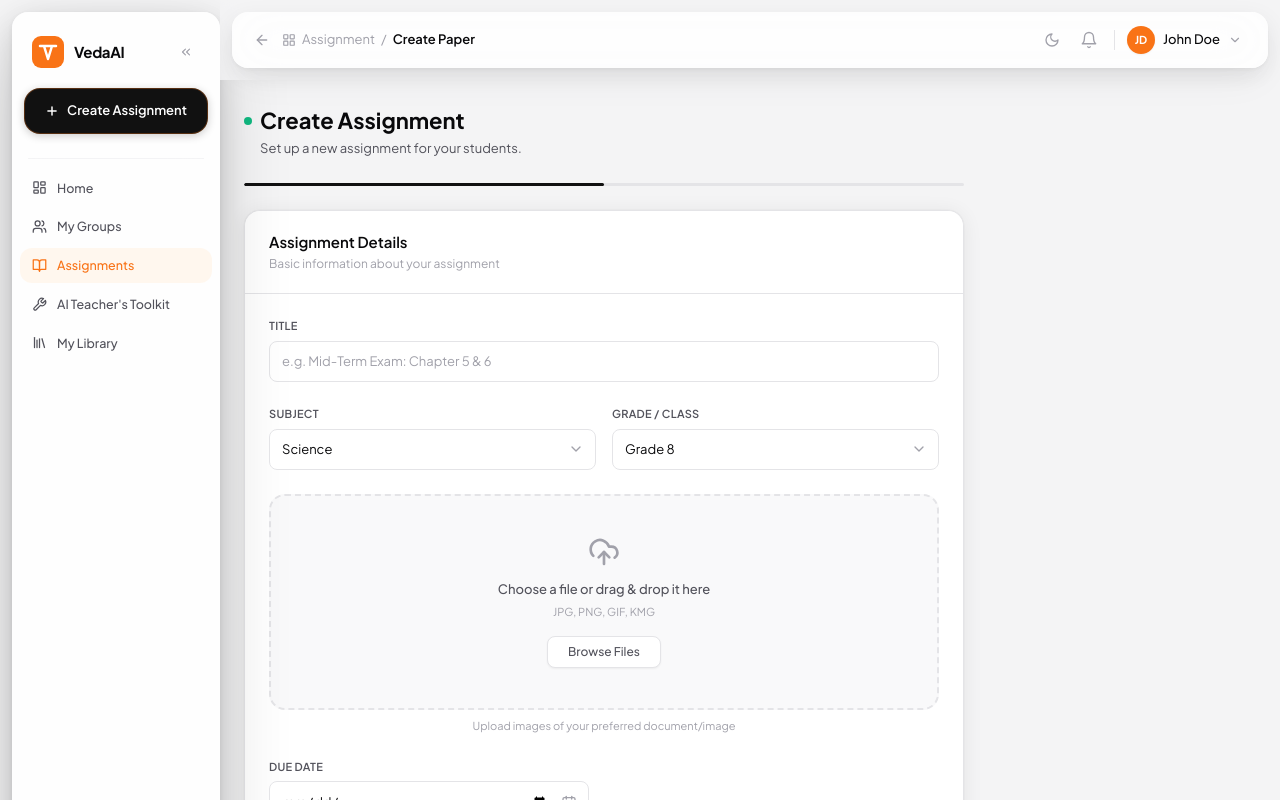
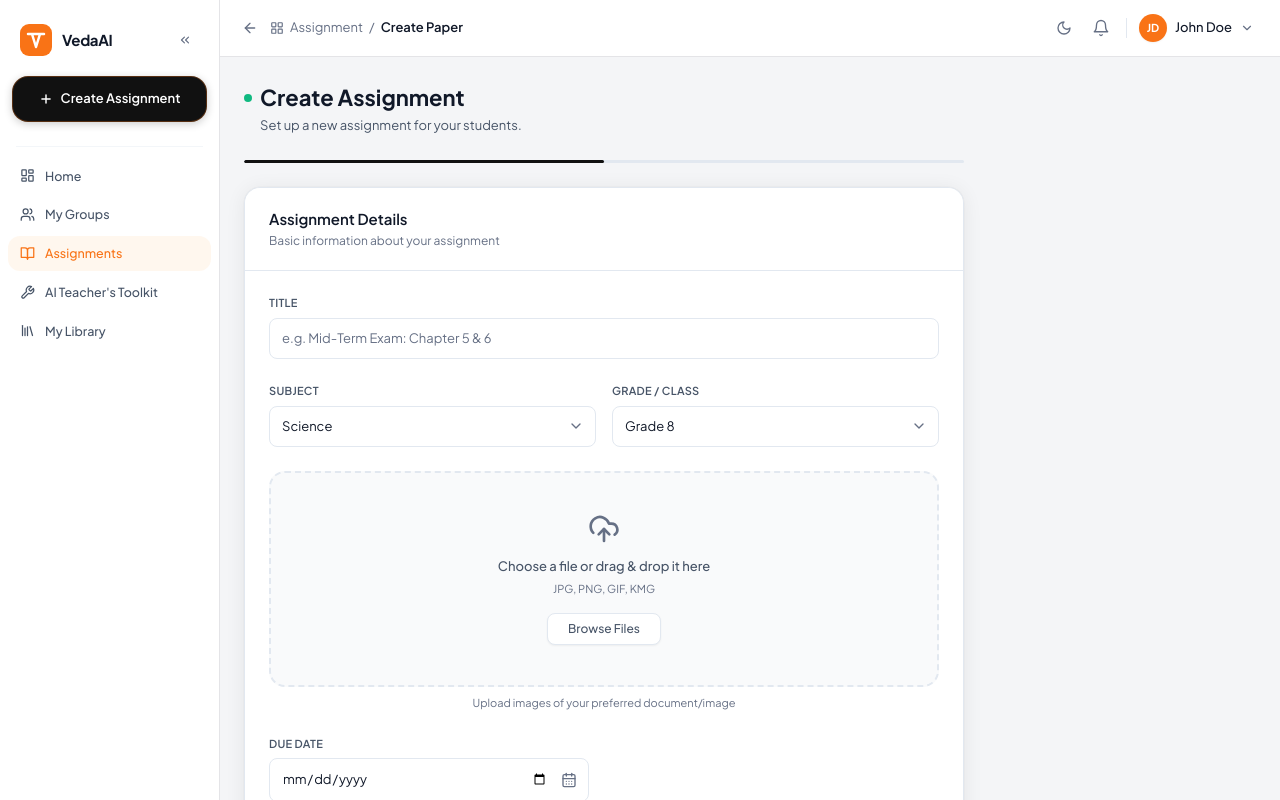
Before and after one commit to chiragkhatri19/veda-ai, a Next.js app in the folder apps/web/: page /assignments/create in a window 1280 px wide. Shown: the top 800 px of the page. Built offline with nearby package versions, Linux system fonts and the light colour scheme.

Commit message:
visual fidelity pass: tokens, flat sidebar, topbar, shadows

```diff
--- a/apps/web/app/globals.css
+++ b/apps/web/app/globals.css
@@ -4,13 +4,13 @@
 
 /* ─── Design tokens ──────────────────────────────────────────────────── */
 :root {
-  --c-bg:       244 244 245;
+  --c-bg:       244 245 247;   /* #F4F5F7 */
   --c-surface:  255 255 255;
-  --c-surface2: 249 249 250;
-  --c-border:   228 228 231;
-  --c-text1:    9 9 11;
-  --c-text2:    82 82 91;
-  --c-text3:    161 161 170;
+  --c-surface2: 249 250 251;
+  --c-border:   226 232 240;
+  --c-text1:    16 24 40;      /* #101828 */
+  --c-text2:    71 84 103;     /* #475467 */
+  --c-text3:    102 112 133;   /* #667085 */
   --c-orange:   249 115 22;
   --c-brand-dark: 17 17 17;
 }
--- a/apps/web/components/assignments/AssignmentCard.tsx
+++ b/apps/web/components/assignments/AssignmentCard.tsx
@@ -37,7 +37,7 @@ export default function AssignmentCard({ assignment, onDelete }: Props) {
   }, []);
 
   return (
-    <div className="group bg-app-surface/[0.97] rounded-2xl p-5 shadow-card hover:shadow-card-hover dark:shadow-[0_2px_8px_rgba(0,0,0,0.2),0_8px_24px_rgba(0,0,0,0.28)] dark:hover:shadow-[0_4px_16px_rgba(0,0,0,0.32),0_16px_40px_rgba(0,0,0,0.44)] transition-shadow duration-200 flex flex-col gap-3 animate-fade-in">
+    <div className="group bg-white dark:bg-app-surface rounded-2xl p-5 shadow-card hover:shadow-card-hover dark:shadow-[0_2px_8px_rgba(0,0,0,0.2),0_8px_24px_rgba(0,0,0,0.28)] dark:hover:shadow-[0_4px_16px_rgba(0,0,0,0.32),0_16px_40px_rgba(0,0,0,0.44)] transition-shadow duration-200 flex flex-col gap-3 animate-fade-in">
       {/* Top row: title + menu */}
       <div className="flex items-start justify-between gap-2">
         <Link href={`/assignments/${assignment.id}`} className="flex-1 min-w-0">
--- a/apps/web/components/assignments/EmptyState.tsx
+++ b/apps/web/components/assignments/EmptyState.tsx
@@ -55,7 +55,7 @@ export default function EmptyState({ hasSearch }: Props) {
     <div className="flex flex-col items-center justify-center py-16 text-center">
       <EmptyIllustration />
       <div className="animate-slide-up">
-        <h3 className="text-[18px] font-semibold text-app-text-primary mb-3">
+        <h3 className="text-[20px] font-bold tracking-tight text-app-text-primary mb-3">
           {hasSearch ? 'No results found' : 'No assignments yet'}
         </h3>
         <p className="text-[13px] text-app-text-secondary mb-8 max-w-[320px] leading-relaxed">
--- a/apps/web/components/layout/Sidebar.tsx
+++ b/apps/web/components/layout/Sidebar.tsx
@@ -79,7 +79,7 @@ function CollapsedSidebar({ onExpand }: { onExpand?: () => void }) {
           <button
             onClick={onExpand}
             title="Expand sidebar"
-            className="w-7 h-7 flex items-center justify-center rounded-lg text-app-text-muted hover:bg-white/20 dark:hover:bg-white/10 hover:text-app-text-primary transition-colors"
+            className="w-7 h-7 flex items-center justify-center rounded-lg text-app-text-muted hover:bg-zinc-100 dark:hover:bg-zinc-800 hover:text-app-text-primary transition-colors"
           >
             <ChevronsRight className="w-3.5 h-3.5" />
           </button>
@@ -110,7 +110,7 @@ function CollapsedSidebar({ onExpand }: { onExpand?: () => void }) {
               className={`relative flex items-center justify-center w-9 h-9 rounded-xl mx-auto transition-colors ${
                 active
                   ? 'bg-orange-50/90 dark:bg-orange-950/40 text-brand-orange'
-                  : 'text-app-text-muted hover:bg-white/30 dark:hover:bg-white/10 hover:text-app-text-primary'
+                  : 'text-app-text-muted hover:bg-zinc-100 dark:hover:bg-zinc-800 hover:text-app-text-primary'
               }`}
             >
               <Icon className="w-[16px] h-[16px]" />
@@ -132,7 +132,7 @@ function CollapsedSidebar({ onExpand }: { onExpand?: () => void }) {
           className={`flex items-center justify-center w-9 h-9 rounded-xl transition-colors ${
             pathname === '/settings'
               ? 'bg-orange-50/90 dark:bg-orange-950/40 text-brand-orange'
-              : 'text-app-text-muted hover:bg-white/30 dark:hover:bg-white/10 hover:text-app-text-primary'
+              : 'text-app-text-muted hover:bg-zinc-100 dark:hover:bg-zinc-800 hover:text-app-text-primary'
           }`}
         >
           <Settings className="w-[16px] h-[16px]" />
@@ -173,7 +173,7 @@ function ExpandedSidebar({ onClose, width, onCollapse }: { onClose?: () => void;
             <button
               onClick={onCollapse}
               title="Collapse sidebar"
-              className="hidden md:flex w-7 h-7 items-center justify-center rounded-lg text-app-text-muted hover:bg-white/20 dark:hover:bg-white/10 hover:text-app-text-primary transition-colors"
+              className="hidden md:flex w-7 h-7 items-center justify-center rounded-lg text-app-text-muted hover:bg-zinc-100 dark:hover:bg-zinc-800 hover:text-app-text-primary transition-colors"
             >
               <ChevronsLeft className="w-3.5 h-3.5" />
             </button>
@@ -181,7 +181,7 @@ function ExpandedSidebar({ onClose, width, onCollapse }: { onClose?: () => void;
           {onClose && (
             <button
               onClick={onClose}
-              className="md:hidden p-1.5 rounded-lg text-app-text-muted hover:text-app-text-primary hover:bg-white/20 dark:hover:bg-white/10 transition-colors"
+              className="md:hidden p-1.5 rounded-lg text-app-text-muted hover:text-app-text-primary hover:bg-zinc-100 dark:hover:bg-zinc-800 transition-colors"
             >
               <X className="w-4 h-4" />
             </button>
@@ -219,7 +219,7 @@ function ExpandedSidebar({ onClose, width, onCollapse }: { onClose?: () => void;
               className={`flex items-center gap-2.5 px-3 py-2 rounded-xl text-[12.5px] font-medium active:scale-[0.98] transition-[background-color,color,transform] duration-100 ${
                 active
                   ? 'bg-orange-50/90 dark:bg-orange-950/40 text-brand-orange'
-                  : 'text-app-text-secondary hover:bg-white/30 dark:hover:bg-white/10 hover:text-app-text-primary'
+                  : 'text-app-text-secondary hover:bg-zinc-100 dark:hover:bg-zinc-800 hover:text-app-text-primary'
               }`}
             >
               <Icon className={`w-[15px] h-[15px] shrink-0 ${active ? 'text-brand-orange' : ''}`} />
@@ -247,7 +247,7 @@ function ExpandedSidebar({ onClose, width, onCollapse }: { onClose?: () => void;
           className={`flex items-center gap-2.5 px-3 py-2 rounded-xl text-[12.5px] font-medium active:scale-[0.98] transition-[background-color,color,transform] duration-100 ${
             pathname === '/settings'
               ? 'bg-orange-50/90 dark:bg-orange-950/40 text-brand-orange'
-              : 'text-app-text-secondary hover:bg-white/30 dark:hover:bg-white/10 hover:text-app-text-primary'
+              : 'text-app-text-secondary hover:bg-zinc-100 dark:hover:bg-zinc-800 hover:text-app-text-primary'
           }`}
         >
           <Settings className={`w-[15px] h-[15px] shrink-0 ${pathname === '/settings' ? 'text-brand-orange' : ''}`} />
@@ -265,7 +265,7 @@ function ExpandedSidebar({ onClose, width, onCollapse }: { onClose?: () => void;
           href="/settings"
           onClick={onClose}
           title={showLabels ? undefined : `${school} · ${city}`}
-          className="flex items-center gap-3 px-3 py-2.5 rounded-xl hover:bg-white/30 dark:hover:bg-white/10 active:scale-[0.98] transition-[background-color,transform] duration-100 mt-1"
+          className="flex items-center gap-3 px-3 py-2.5 rounded-xl hover:bg-zinc-100 dark:hover:bg-zinc-800 active:scale-[0.98] transition-[background-color,transform] duration-100 mt-1"
         >
           <div className="w-8 h-8 rounded-full bg-brand-orange flex items-center justify-center text-white text-[11px] font-bold shrink-0 shadow-sm">
             {avatarInitials}
@@ -343,13 +343,12 @@ export default function Sidebar({ open, onClose, width, onResize }: SidebarProps
 
   return (
     <>
-      {/* ── Desktop: floating glass card ────────────────────────────────── */}
+      {/* ── Desktop: flat white sidebar ─────────────────────────────────── */}
       <div
-        className="hidden md:block shrink-0 relative transition-[width] duration-150 ease-out pl-3 py-3"
+        className="hidden md:block shrink-0 relative bg-white dark:bg-app-surface border-r border-zinc-200 dark:border-zinc-800 transition-[width] duration-150 ease-out"
         style={{ width: displayWidth }}
       >
-        {/* Glass card — bg-app-surface at 85% lets canvas gradient show through */}
-        <div className="h-full w-full rounded-2xl overflow-hidden bg-app-surface/85 backdrop-blur-xl shadow-sidebar dark:bg-app-surface/80 dark:shadow-[0_0_0_1px_rgba(255,255,255,0.07),0_4px_24px_rgba(0,0,0,0.65),0_32px_80px_rgba(0,0,0,0.65)]">
+        <div className="h-full w-full overflow-hidden">
           {collapsed ? (
             <CollapsedSidebar onExpand={toggleCollapse} />
           ) : (
@@ -357,9 +356,9 @@ export default function Sidebar({ open, onClose, width, onResize }: SidebarProps
           )}
         </div>
 
-        {/* Drag handle aligned to card edges via top-3 bottom-3 */}
+        {/* Drag handle */}
         <div
-          className="absolute top-3 right-0 bottom-3 w-4 z-20 cursor-col-resize group flex items-center justify-end"
+          className="absolute top-0 right-0 bottom-0 w-4 z-20 cursor-col-resize group flex items-center justify-end"
           onMouseDown={handleDragStart}
           onDoubleClick={toggleCollapse}
           title="Drag to resize · Double-click to collapse"
@@ -370,7 +369,7 @@ export default function Sidebar({ open, onClose, width, onResize }: SidebarProps
 
       {/* ── Mobile drawer — solid bg, no glass ──────────────────────────── */}
       <div
-        className={`md:hidden fixed inset-y-0 left-0 z-40 bg-app-surface transition-transform duration-200 ease-in-out shadow-[4px_0_32px_rgba(0,0,0,0.14)] dark:shadow-[4px_0_32px_rgba(0,0,0,0.6)] ${
+        className={`md:hidden fixed inset-y-0 left-0 z-40 bg-white dark:bg-app-surface border-r border-zinc-200 dark:border-zinc-800 transition-transform duration-200 ease-in-out shadow-[4px_0_24px_rgba(16,24,40,0.10)] dark:shadow-[4px_0_32px_rgba(0,0,0,0.6)] ${
           open ? 'translate-x-0' : '-translate-x-full'
         }`}
         style={{ width: SIDEBAR_DEFAULT }}
--- a/apps/web/components/layout/TopBar.tsx
+++ b/apps/web/components/layout/TopBar.tsx
@@ -31,6 +31,21 @@ function resolveCrumb(pathname: string) {
   return { label: 'VedaAI' };
 }
 
+function VedaAILogo() {
+  return (
+    <svg width="28" height="28" viewBox="0 0 32 32" fill="none">
+      <rect width="32" height="32" rx="9" fill="#F97316" />
+      <path
+        d="M8 10h16M12 10l4 13 4-13"
+        stroke="white"
+        strokeWidth="2.5"
+        strokeLinecap="round"
+        strokeLinejoin="round"
+      />
+    </svg>
+  );
+}
+
 interface Props {
   onMenuToggle?: () => void;
 }
@@ -46,29 +61,47 @@ export default function TopBar({ onMenuToggle }: Props) {
 
   const closePanel = useCallback(() => setPanelOpen(false), []);
 
+  const BellButton = (
+    <div ref={bellRef} className="relative">
+      <button
+        onClick={() => setPanelOpen((p) => !p)}
+        aria-label="Notifications"
+        aria-expanded={panelOpen}
+        className={`relative p-2 rounded-lg transition-[background-color,color,transform] duration-100 active:scale-90 ${
+          panelOpen
+            ? 'bg-app-surface-2 text-app-text-primary'
+            : 'text-app-text-muted hover:bg-app-surface-2 hover:text-app-text-primary'
+        }`}
+      >
+        <Bell strokeWidth={1.8} style={{ width: 18, height: 18 }} />
+        {unread > 0 && (
+          <span className="absolute top-1.5 right-1.5 min-w-[8px] h-2 flex items-center justify-center">
+            {unread <= 9 ? (
+              <span className="w-2 h-2 bg-brand-orange rounded-full border-[1.5px] border-app-surface block" />
+            ) : (
+              <span className="text-[9px] font-bold text-white bg-brand-orange rounded-full px-1 leading-none py-px border border-app-surface">
+                {unread}
+              </span>
+            )}
+          </span>
+        )}
+      </button>
+      {panelOpen && <NotificationPanel onClose={closePanel} />}
+    </div>
+  );
+
   return (
-    /*
-     * Outer wrapper: sticky + canvas background fill
-     * The py-3 px-3 creates the visible gap between the floating card and the
-     * viewport edges — the bg-app-bg shows through, matching the canvas layer.
-     * This mirrors the sidebar's pl-3 py-3 floating layout exactly.
-     */
-    /* Wrapper: semi-transparent canvas fill so scrolled content blurs through the gap areas */
-    <div className="sticky top-0 z-30 no-print bg-app-bg/80 backdrop-blur-md py-3 px-3 shrink-0">
-      {/* Glass card — same elevation and glass token as sidebar */}
-      <header className="h-14 bg-app-surface/85 dark:bg-app-surface/80 backdrop-blur-xl rounded-2xl flex items-center px-4 gap-3 shadow-topbar dark:shadow-[0_0_0_1px_rgba(255,255,255,0.07),0_4px_16px_rgba(0,0,0,0.4),0_16px_40px_rgba(0,0,0,0.4)]">
+    <div className="sticky top-0 z-30 no-print bg-white dark:bg-app-surface border-b border-zinc-200 dark:border-zinc-800 shrink-0">
+      <header className="h-14 flex items-center px-4 gap-3">
 
-        {/* Mobile hamburger */}
-        <button
-          onClick={onMenuToggle}
-          className="md:hidden p-2 rounded-lg text-app-text-muted hover:bg-app-surface-2 hover:text-app-text-primary active:scale-90 transition-[background-color,color,transform] duration-100"
-          aria-label="Toggle navigation"
-        >
-          <Menu className="w-5 h-5" />
-        </button>
+        {/* ── Mobile: logo + title ────────────────────────────────────────── */}
+        <div className="md:hidden flex items-center gap-2 flex-1 min-w-0">
+          <VedaAILogo />
+          <span className="text-[15px] font-bold text-app-text-primary tracking-tight">VedaAI</span>
+        </div>
 
-        {/* Breadcrumb — flex-1 so it fills and truncates gracefully */}
-        <div className="flex items-center gap-1.5 flex-1 min-w-0">
+        {/* ── Desktop: breadcrumb ─────────────────────────────────────────── */}
+        <div className="hidden md:flex items-center gap-1.5 flex-1 min-w-0">
           {parent && (
             <Link
               href={parent.href}
@@ -92,43 +125,20 @@ export default function TopBar({ onMenuToggle }: Props) {
           <span className="text-[13px] font-semibold text-app-text-primary truncate">{label}</span>
         </div>
 
-        {/* Right cluster — fixed-size items, no flex growth */}
+        {/* ── Right cluster ───────────────────────────────────────────────── */}
         <div className="flex items-center gap-1 shrink-0">
+
+          {/* Theme toggle — desktop only */}
+          <div className="hidden md:block">
             <ThemeToggle />
-
-          {/* Notification bell */}
-          <div ref={bellRef} className="relative">
-            <button
-              onClick={() => setPanelOpen((p) => !p)}
-              aria-label="Notifications"
-              aria-expanded={panelOpen}
-              className={`relative p-2 rounded-lg transition-[background-color,color,transform] duration-100 active:scale-90 ${
-                panelOpen
-                  ? 'bg-app-surface-2 text-app-text-primary'
-                  : 'text-app-text-muted hover:bg-app-surface-2 hover:text-app-text-primary'
-              }`}
-            >
-              <Bell strokeWidth={1.8} style={{ width: 18, height: 18 }} />
-              {unread > 0 && (
-                <span className="absolute top-1.5 right-1.5 min-w-[8px] h-2 flex items-center justify-center">
-                  {unread <= 9 ? (
-                    <span className="w-2 h-2 bg-red-500 rounded-full border-[1.5px] border-app-surface block" />
-                  ) : (
-                    <span className="text-[9px] font-bold text-white bg-red-500 rounded-full px-1 leading-none py-px border border-app-surface">
-                      {unread}
-                    </span>
-                  )}
-                </span>
-              )}
-            </button>
-
-            {panelOpen && <NotificationPanel onClose={closePanel} />}
           </div>
 
-          {/* Divider */}
+          {/* Notification bell — both */}
+          {BellButton}
+
+          {/* Desktop: divider + full user pill */}
+          <div className="hidden md:flex items-center gap-1">
             <div className="w-px h-5 bg-app-border mx-1 shrink-0" />
-
-          {/* User pill */}
             <Link
               href="/settings"
               className="flex items-center gap-2 pl-1 pr-2.5 py-1.5 rounded-xl hover:bg-app-surface-2 active:scale-[0.98] transition-[background-color,transform] duration-100"
@@ -140,6 +150,24 @@ export default function TopBar({ onMenuToggle }: Props) {
               <ChevronDown className="w-3.5 h-3.5 text-app-text-muted hidden sm:block" />
             </Link>
           </div>
+
+          {/* Mobile: compact avatar circle */}
+          <Link
+            href="/settings"
+            className="md:hidden w-8 h-8 rounded-full bg-brand-orange flex items-center justify-center shadow-sm active:scale-90 transition-transform duration-100"
+          >
+            <span className="text-white text-[11px] font-bold">{avatarInitials}</span>
+          </Link>
+
+          {/* Mobile hamburger — right side */}
+          <button
+            onClick={onMenuToggle}
+            className="md:hidden p-2 rounded-lg text-app-text-muted hover:bg-app-surface-2 hover:text-app-text-primary active:scale-90 transition-[background-color,color,transform] duration-100"
+            aria-label="Toggle navigation"
+          >
+            <Menu className="w-5 h-5" />
+          </button>
+        </div>
       </header>
     </div>
   );
--- a/apps/web/components/output/QuestionPaperView.tsx
+++ b/apps/web/components/output/QuestionPaperView.tsx
@@ -27,7 +27,7 @@ export default function QuestionPaperView({ assignment, onRegenerate }: Props) {
       />
 
       {/* Paper card */}
-      <div className="bg-app-surface/[0.97] rounded-2xl shadow-card dark:shadow-[0_2px_8px_rgba(0,0,0,0.2),0_8px_24px_rgba(0,0,0,0.28)] print:shadow-none print:rounded-none print:bg-white">
+      <div className="bg-white dark:bg-app-surface rounded-[24px] shadow-[0px_4px_18px_rgba(16,24,40,0.04),0px_1px_4px_rgba(16,24,40,0.08)] dark:shadow-[0_2px_8px_rgba(0,0,0,0.2),0_8px_24px_rgba(0,0,0,0.28)] print:shadow-none print:rounded-none print:bg-white">
         <div className="p-8 sm:p-12 print:p-0 max-w-3xl mx-auto print:max-w-none print:mx-0">
 
           {/* School / exam header */}
--- a/apps/web/tailwind.config.ts
+++ b/apps/web/tailwind.config.ts
@@ -35,9 +35,9 @@ const config: Config = {
       },
       boxShadow: {
         /* Multi-layer, no border rings — pure shadow depth */
-        card:        '0 1px 3px rgba(0,0,0,0.05), 0 4px 14px rgba(0,0,0,0.07)',
-        'card-hover':'0 4px 8px rgba(0,0,0,0.06), 0 12px 28px rgba(0,0,0,0.12), 0 24px 48px -8px rgba(0,0,0,0.07)',
-        dropdown:    '0 4px 8px rgba(0,0,0,0.08), 0 12px 32px rgba(0,0,0,0.14), 0 24px 48px -8px rgba(0,0,0,0.06)',
+        card:        '0px 4px 18px rgba(16,24,40,0.03), 0px 1px 3px rgba(16,24,40,0.06)',
+        'card-hover':'0px 8px 32px rgba(16,24,40,0.07), 0px 2px 8px rgba(16,24,40,0.10)',
+        dropdown:    '0 4px 6px rgba(16,24,40,0.04), 0 10px 28px rgba(16,24,40,0.10), 0 24px 48px -8px rgba(16,24,40,0.06)',
         sidebar:     '0 2px 6px rgba(0,0,0,0.08), 0 8px 32px rgba(0,0,0,0.14), 0 32px 80px -8px rgba(0,0,0,0.20)',
         topbar:      '0 2px 4px rgba(0,0,0,0.04), 0 8px 24px rgba(0,0,0,0.08), 0 16px 40px -8px rgba(0,0,0,0.06)',
       },
```
Also changed, not shown: apps/web/components/output/ActionBar.tsx (+11 -6 lines). Lines whose indentation alone changed are shown as unchanged.
